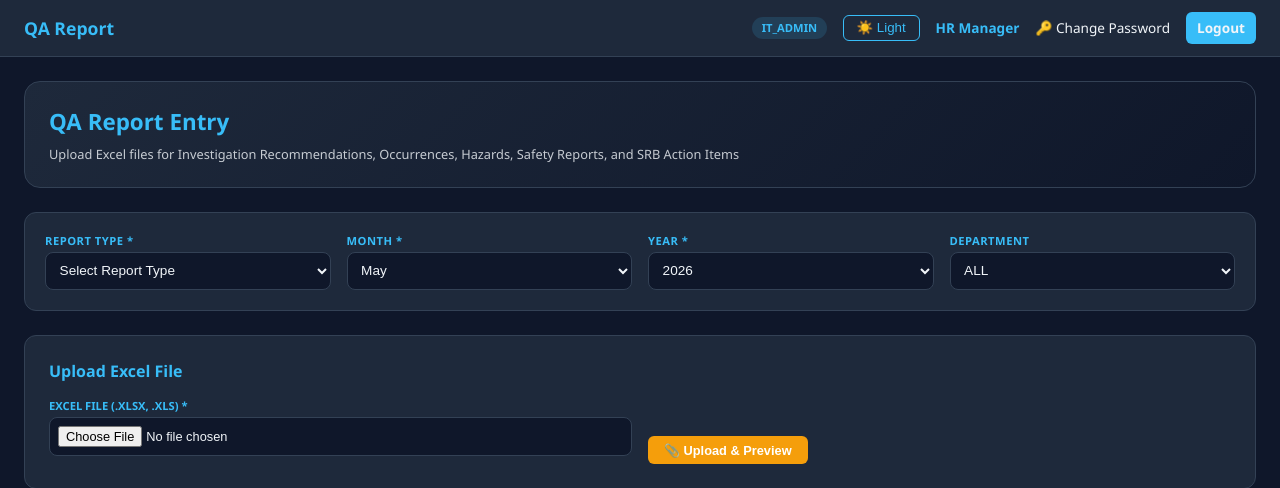
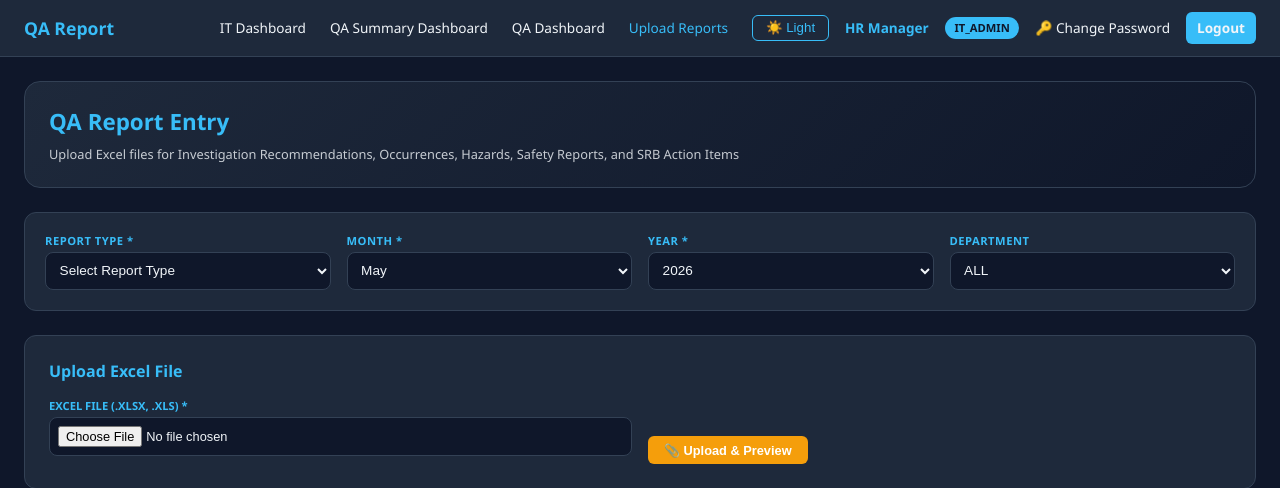
Before and after one commit to sniperras/HR-Finance-Dashboard, a PHP site: page /qa/qa_report_entry.php in a window 1280 px wide. Shown: the top 488 px of the page. Run offline with PHP 8.4, Linux system fonts and the light colour scheme; a user stored in the database is signed in.

Commit message:
v6.0 Add department badge and IT Dashboard links for IT Admin role

```diff
--- a/qa/qa_report_entry.php
+++ b/qa/qa_report_entry.php
@@ -473,6 +473,20 @@ $conn->close();
             top: 0;
         }
 
+        .department-badge {
+            background: var(--accent);
+            color: var(--dark-bg);
+            padding: 0.2rem 0.6rem;
+            border-radius: 20px;
+            font-size: 0.7rem;
+            font-weight: bold;
+        }
+
+        body.light-theme .department-badge {
+            background: #0284C7;
+            color: white;
+        }
+
         .preview-actions {
             padding: 1rem;
             display: flex;
@@ -788,11 +802,6 @@ $conn->close();
         body.light-theme .change-password-link:hover {
             color: #0EA5E9;
         }
-
-        body.light-theme .role-badge {
-            background: rgba(2, 132, 199, 0.15);
-            color: #0284C7;
-        }
     </style>
 </head>
 
@@ -803,6 +812,12 @@ $conn->close();
                 QA Report
             </a>
             <div class="navbar-menu">
+                <?php if ($_SESSION['user_role'] == 'it_admin'): ?>
+                    <a href="it_admin_dashboard.php">IT Dashboard</a>
+                    <a href="qa_dashboard_tb.php">QA Summary Dashboard</a>
+                    <a href="qa_dashboard.php">QA Dashboard</a>
+                    <a href="qa_report_entry.php" class="active">Upload Reports</a>
+                <?php endif; ?>
                 <?php if ($_SESSION['user_role'] == 'director'): ?>
                     <a href="qa_dashboard_tb.php">QA Summary Dashboard</a>
                     <a href="qa_dashboard.php">QA Dashboard</a>
@@ -814,10 +829,11 @@ $conn->close();
                     <a href="qa_report_entry.php" class="active">Upload Reports</a>
                 <?php endif; ?>
                 <div class="user-info">
-                    <span class="role-badge"><?php echo strtoupper($userRole); ?></span>
 
                     <button id="themeToggle" class="theme-toggle"><?php echo $theme === 'light' ? '🌙 Dark' : '☀️ Light'; ?></button>
                     <span class="user-name"><?php echo htmlspecialchars($userFullName); ?></span>
+
+                    <span class="department-badge"><?php echo strtoupper($userRole); ?></span>
                     <a href="#" onclick="openPasswordModal(); return false;" class="change-password-link">🔑 Change Password</a>
                     <a href="../logout.php" class="logout-btn">Logout</a>
                 </div>
```
Also changed, not shown: qa/qa_dashboard.php (+32 -1 lines), qa/qa_dashboard_tb.php (+31 -1 lines).
